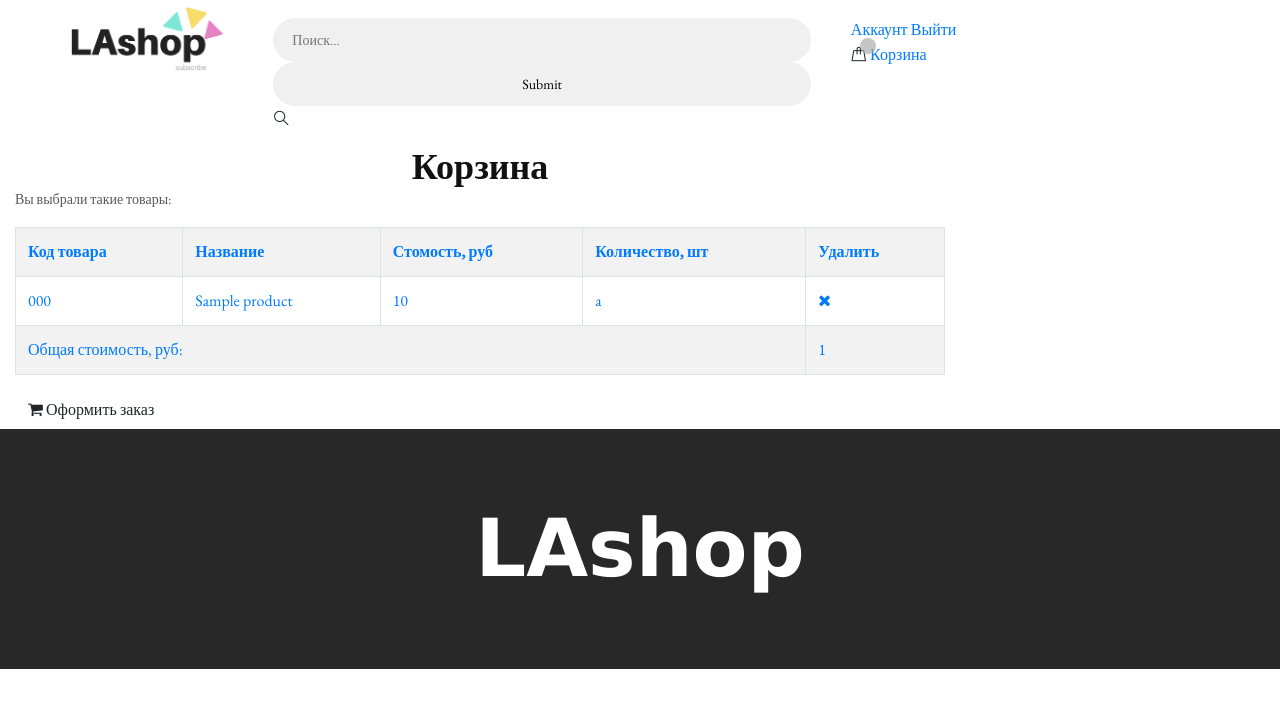
After one commit to badygova/Shop, a PHP site: template views/cart/index.php in a window 1280 px wide. The commit adds this page. Shown: the top 708 px of the page. Run offline with PHP 8.4, Linux system fonts and the light colour scheme; the template is opened without the code that fills it: most values are stand-ins (such as "Sample title", 1, 10 or a date in 2020); data that the repository does not hold is empty; some libraries are stand-ins or nearby versions.

Commit message:
fix cart

```diff
--- a/controllers/CartController.php
+++ b/controllers/CartController.php
@@ -59,7 +59,7 @@ class CartController
             $totalPrice = Cart::getTotalPrice($products);
         }
         // Подключаем вид
-        require_once(ROOT . '/views/cart.php');
+        require_once(ROOT . '/views/cart/index.php');
         return true;
     }
     /**
@@ -131,7 +131,7 @@ class CartController
             }
         }
         // Подключаем вид
-        require_once(__DIR__ . '../views/checkout.php');
+        require_once(ROOT . '/views/cart/checkout.php');
         return true;
     }
 }
--- a/controllers/SiteController.php
+++ b/controllers/SiteController.php
@@ -43,7 +43,7 @@ class SiteController
             if ($errors == false) {
                 // Если ошибок нет
                 // Отправляем письмо администратору
-                $adminEmail = 'abadygova17@gmail.ru';
+                $adminEmail = 'abadygova17@gmail.сom';
                 $message = "Текст: {$userText}. От {$userEmail}";
                 $subject = 'Тема письма';
                 $result = mail($adminEmail, $subject, $message);
--- /dev/null
+++ b/views/cart/index.php
@@ -0,0 +1,59 @@
+<?php include ROOT . '/views/layouts/header.php'; ?>
+
+    <section>
+
+                <div class="col-sm-9 padding-right">
+                    <div class="features_items">
+                        <h2 class="title text-center">Корзина</h2>
+
+                        <?php if ($productsInCart): ?>
+                            <p>Вы выбрали такие товары:</p>
+                            <table class="table-bordered table-striped table">
+                                <tr>
+                                    <th>Код товара</th>
+                                    <th>Название</th>
+                                    <th>Стомость, руб</th>
+                                    <th>Количество, шт</th>
+                                    <th>Удалить</th>
+                                </tr>
+                                <?php foreach ($products as $product): ?>
+                                    <tr>
+                                        <td><?php echo $product['code'];?></td>
+                                        <td>
+                                            <a href="/product/<?php echo $product['id'];?>">
+                                                <?php echo $product['name'];?>
+                                            </a>
+                                        </td>
+                                        <td><?php echo $product['price'];?></td>
+                                        <td><?php echo $productsInCart[$product['id']];?></td>
+                                        <td>
+                                            <a href="/cart/delete/<?php echo $product['id'];?>">
+                                                <i class="fa fa-times"></i>
+                                            </a>
+                                        </td>
+                                    </tr>
+                                <?php endforeach; ?>
+                                <tr>
+                                    <td colspan="4">Общая стоимость, руб:</td>
+                                    <td><?php echo $totalPrice;?></td>
+                                </tr>
+
+                            </table>
+
+                            <a class="btn btn-default checkout" href="/cart/checkout"><i class="fa fa-shopping-cart"></i> Оформить заказ</a>
+                        <?php else: ?>
+                            <p>Корзина пуста</p>
+
+                            <a class="btn btn-default checkout" href="/"><i class="fa fa-shopping-cart"></i> Вернуться к покупкам</a>
+                        <?php endif; ?>
+
+                    </div>
+
+
+
+                </div>
+            </div>
+        </div>
+    </section>
+
+<?php include ROOT . '/views/layouts/footer.php'; ?>
--- a/views/index.php
+++ b/views/index.php
@@ -137,7 +137,7 @@
 					<div class="pi-pic">
 						<img src="<?php echo Product::getImage($product['id']); ?>" alt="" />
 						<div class="pi-links">
-							<a href="#" class="add-card" data-id="<?php echo $product['id'];?>"><i class="flaticon-bag"></i><span>В корзину</span></a>
+							<a href="#" class="add-card add-to-cart" data-id="<?php echo $product['id'];?>"><i class="flaticon-bag"></i><span>В корзину</span></a>
 							<a href="#" class="wishlist-btn"><i class="flaticon-heart"></i></a>
 						</div>
 					</div>
@@ -173,7 +173,7 @@
 						<div class="pi-pic">
 							<img src="<?php echo Product::getImage($product['id']); ?>" alt="" />
 							<div class="pi-links">
-								<a href="#" class="add-card" data-id="<?php echo $product['id'];?>"><i class="flaticon-bag"></i><span>В корзину</span></a>
+								<a href="#" class="add-card add-to-cart" data-id="<?php echo $product['id'];?>"><i class="flaticon-bag"></i><span>В корзину</span></a>
 								<a href="#" class="wishlist-btn"><i class="flaticon-heart"></i></a>
 							</div>
 						</div>
--- a/views/layouts/footer.php
+++ b/views/layouts/footer.php
@@ -18,5 +18,16 @@
 <script src="../template/js/jquery-ui.min.js"></script>
 <script src="../template/js/main.js"></script>
 <!--<script src="../template/js/index.js"></script>-->
+<script>
+    $(document).ready(function(){
+        $(".add-to-cart").click(function () {
+            var id = $(this).attr("data-id");
+            $.post("/cart/addAjax/"+id, {}, function (data) {
+                $("#cart-count").html(data);
+            });
+            return false;
+        });
+    });
+</script>
 </body>
 </html>
--- a/views/layouts/header.php
+++ b/views/layouts/header.php
@@ -73,7 +73,7 @@
                                 <i class="flaticon-bag"></i>
                                 <span id="cart-count"><?php echo Cart::countItems(); ?></span>
                             </div>
-                            <a href="">Корзина</>
+                            <a href="../cart">Корзина</>
                         </div>
                     </div>
                 </div>
--- a/views/product.php
+++ b/views/product.php
@@ -69,7 +69,7 @@
                     <p>Количество</p>
                     <div class="pro-qty"><input type="text" value="1"></div><!--надо это как-то передать в корзину-->
                 </div>
-                <a href="#" class="site-btn" data-id="<?php echo $product['id']; ?>">КУПИТЬ</a>
+                <a href="../../cart" class="site-btn add-to-cart" data-id="<?php echo $product['id']; ?>">КУПИТЬ</a>
                 <div id="accordion" class="accordion-area">
                     <div class="panel">
                         <div class="panel-header" id="headingOne">
```
Also changed, not shown: views/cart/checkout.php (added, +60 -0 lines), models/Cart.php (renamed from components/Cart.php).
